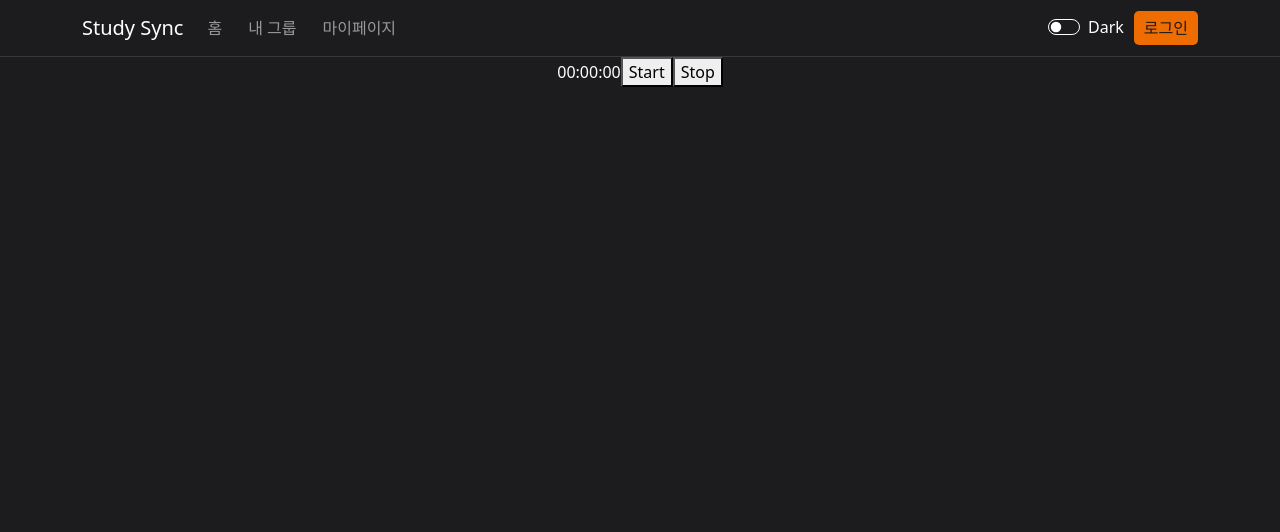
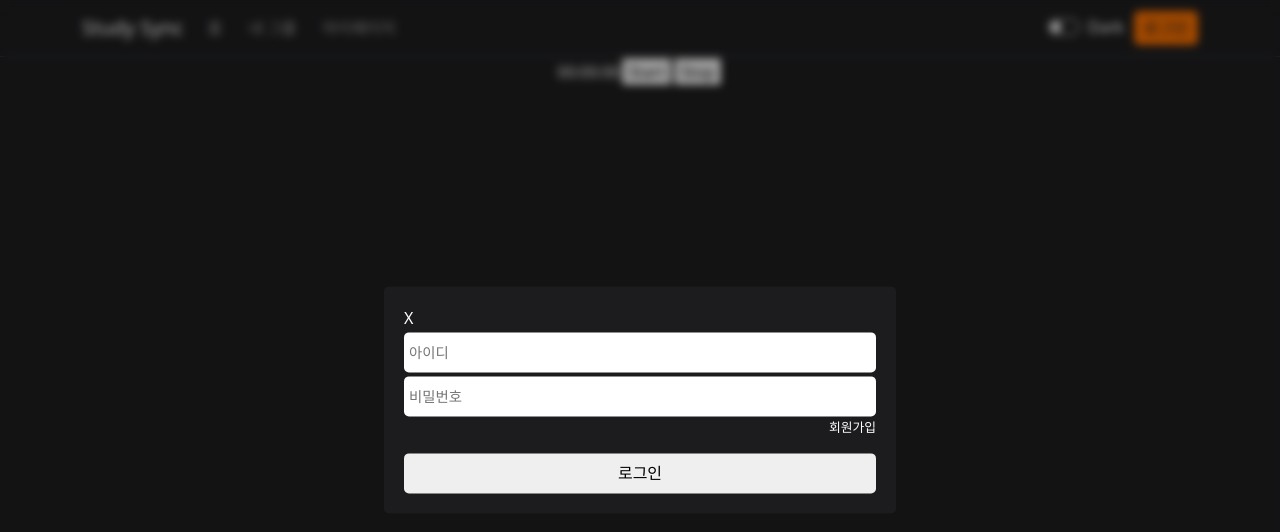
Before and after one commit to Milk0621/project-study-hub, a React (Create React App) app in the folder frontend/: page / in a window 1280 px wide. Both pictures are taken after a click on the button "로그인". Shown: the top 532 px of the page. Built offline with nearby package versions, Linux system fonts and the light colour scheme.

Commit message:
feat: 로그인 버튼 클릭 시 로그인/회원가입 모달 전환 기능 구현

```diff
--- a/frontend/src/components/Header/Header.jsx
+++ b/frontend/src/components/Header/Header.jsx
@@ -1,11 +1,14 @@
 import styles from './Header.module.css';
-import { useContext } from 'react';
+import { useContext, useState } from 'react';
 import { Form, Navbar, Nav, Container } from 'react-bootstrap';
 import { DarkModeContext } from '../../App';
 
 function Header(){
     const { darkMode, setDarkMode } = useContext(DarkModeContext);
+    const [modalOpen, setModalOpen] = useState(false);
+
     return(
+    <>
         <Navbar variant={darkMode ? "dark" : "light"} style={{borderBottom: '1px solid #35393d'}}>
             <Container>
                 <Navbar.Brand>Study Sync</Navbar.Brand>
@@ -27,9 +30,40 @@ function Header(){
                         />
                     </Form>
                 </Nav>
-                <button className={styles.loginBtn} style={{color: darkMode ? "#1c1c1e" : "white"}}>로그인</button>
+                <button className={styles.loginBtn} style={{color: darkMode ? "#1c1c1e" : "white"}} onClick={() => setModalOpen(true)}>로그인</button>
             </Container>
         </Navbar>
+        { modalOpen && <Modal setModalOpen={setModalOpen} /> }
+    </>
+    )
+}
+
+function Modal({setModalOpen}){
+    const [signup, setSignup] = useState(false);
+    return(
+        <div className={styles.modalBg}>
+            <div className={styles.modal}>
+                <span className={styles.close} onClick={() => setModalOpen(false)}>X</span>
+                { signup ? (
+                    <>
+                        <input type="text" placeholder="아이디" />
+                        <input type="password" placeholder="비밀번호" />
+                        <input type="password" placeholder="비밀번호 확인" />
+                        <input type="text" placeholder="닉네임" />
+                        <input type="email" placeholder="이메일" />
+                        <p onClick={() => setSignup(false)}>이미 계정이 있으신가요? 로그인</p>
+                        <button>회원가입</button>
+                    </>
+                ) : (
+                    <>
+                        <input type="text" placeholder="아이디" />
+                        <input type="password" placeholder="비밀번호" />
+                        <p onClick={() => setSignup(true)}>회원가입</p>
+                        <button>로그인</button>
+                    </>
+                )}
+            </div>
+        </div>
     )
 }
 
--- a/frontend/src/components/Header/Header.module.css
+++ b/frontend/src/components/Header/Header.module.css
@@ -5,3 +5,42 @@
   border-radius: 5px;
   border: none;
 }
+.modalBg {
+  min-width: 100vw;
+  min-height: 100vh;
+  backdrop-filter: blur(4px);
+  background-color: #00000052;
+  position: fixed;
+  top: 0;
+  left: 0;
+}
+.modal {
+  width: 40%;
+  padding: 20px;
+  background-color: #1c1c1e;
+  border-radius: 5px;
+  position: absolute;
+  left: 50%;
+  top: 50%;
+  transform: translate(-50%, -50%);
+  display: flex;
+  flex-direction: column;
+}
+.close { text-align: left; }
+.modal input {
+  height: 40px;
+  padding-left: 5px;
+  margin: 2px 0;
+  border: none;
+  border-radius: 5px;
+  font-size: 0.9rem;
+}
+.modal p {
+  text-align: right;
+  font-size: 0.8rem;
+}
+.modal button {
+  height: 40px;
+  border: none;
+  border-radius: 5px;
+}
```
